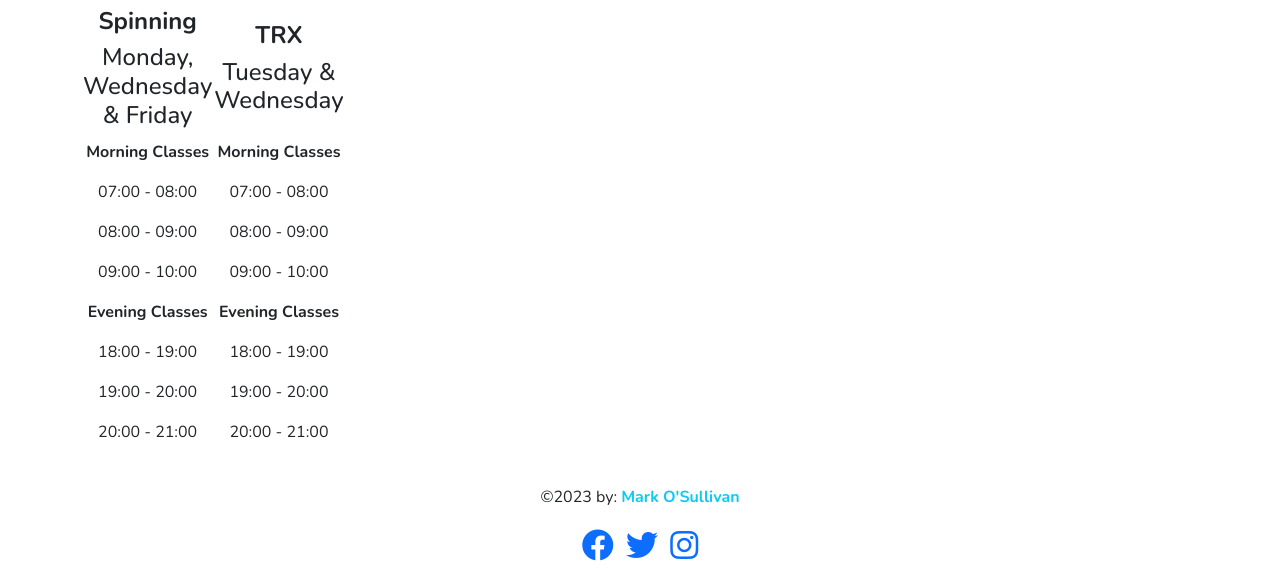
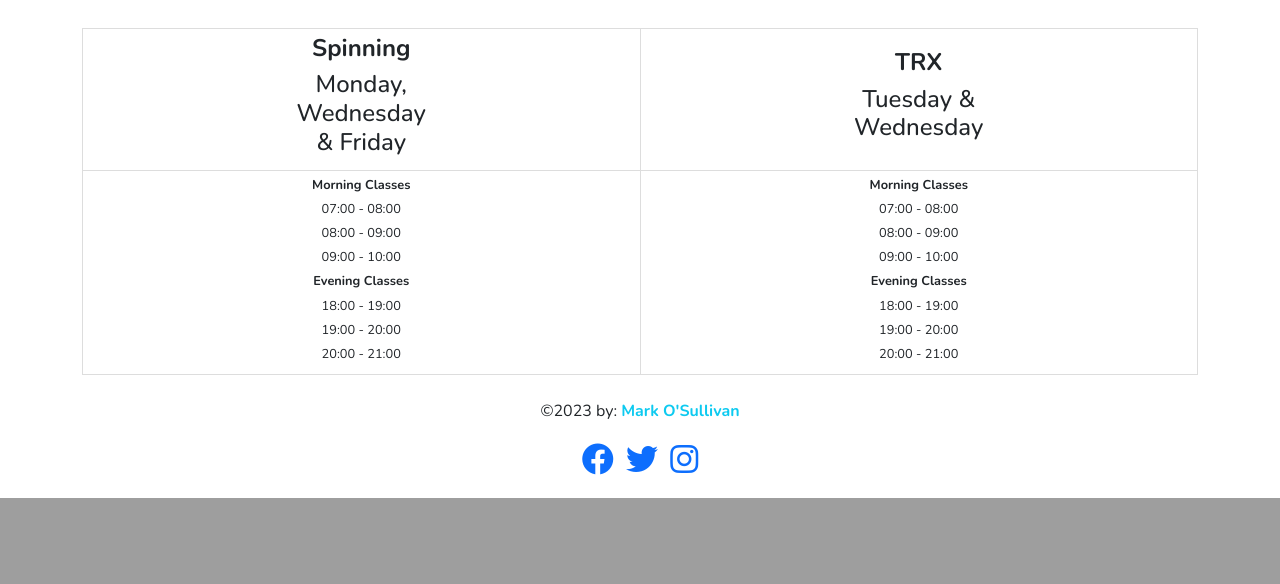
Before and after one commit to Mark-O-S/Get-After-It, a Django app: page / in a window 1280 px wide. Shown: the part 1337-1921 px from the top of the page. After the commit the page ends 1835 px from the top, so only its background shows below. Run offline with Django 3.2, Linux system fonts and the light colour scheme; some libraries are stand-ins or nearby versions.

Commit message:
Add media query for fitness class and jumbotron

```diff
--- a/static/css/style.css
+++ b/static/css/style.css
@@ -21,3 +21,50 @@ footer i {
     border-radius: 12px;
     background-color: rgba(128, 128, 128, 0.5);
 }
+
+/* Fitness class timetable */
+.timetable-container {
+    margin-top: 30px;
+}
+
+.timetable-table {
+    width: 100%;
+    border-collapse: collapse;
+}
+
+.timetable-table th,
+.timetable-table td {
+    padding: 10px;
+    text-align: center;
+    border: 1px solid #ddd;
+}
+
+.class-name {
+    font-weight: bold;
+}
+
+/* Media Queries */
+/* For screen sizes with a maximum width of 767px */
+@media (max-width: 767px) {
+
+    /* Jumbotron box */
+    .jumbotron {
+        border: none;
+        background-color: transparent;
+    }
+}
+
+/* For screen sizes with a minimum width of 767px */
+@media (min-width: 767px) {
+
+    /* Fitness class schedule */
+    .timetable-table th,
+    .timetable-table td {
+        padding: 5px;
+        font-size: 0.8rem;
+    }
+
+    .timetable-table p {
+        margin-bottom: 5px;
+    }
+}
```
